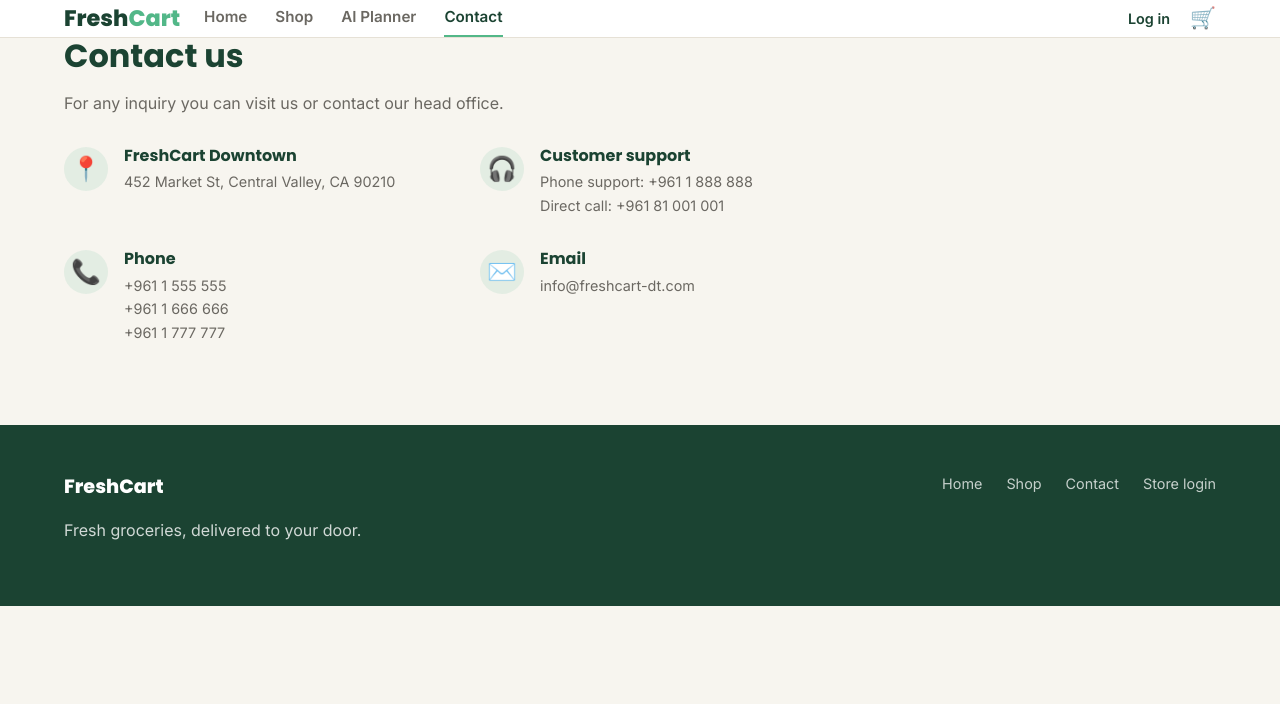
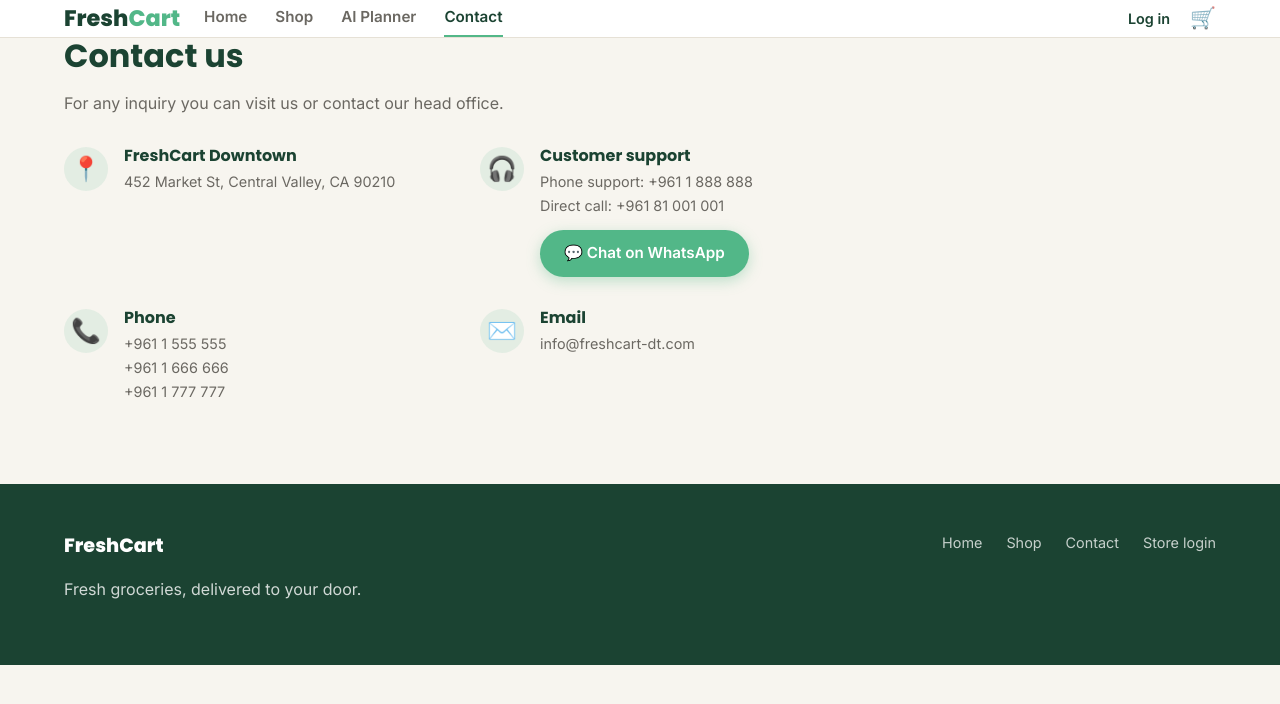
Before and after one commit to rawanmiri26-hub/freshcart-frontend, a React (Vite) app: page /contact in a window 1280 px wide. Shown: the top 704 px of the page. Built offline with nearby package versions, Linux system fonts and the light colour scheme; no server answers.

Commit message:
WH and call popup

```diff
--- a/src/pages/Checkout.css
+++ b/src/pages/Checkout.css
@@ -100,6 +100,25 @@
   margin-top: 4px;
 }
 
+.checkout-call-popup {
+  text-align: center;
+  max-width: 380px;
+}
+
+.checkout-call-spinner {
+  font-size: 2.5rem;
+  margin-bottom: 12px;
+  animation: checkout-call-ring 1s ease-in-out infinite;
+}
+
+@keyframes checkout-call-ring {
+  0%, 100% { transform: rotate(0deg); }
+  20% { transform: rotate(-15deg); }
+  40% { transform: rotate(12deg); }
+  60% { transform: rotate(-8deg); }
+  80% { transform: rotate(5deg); }
+}
+
 .checkout-success {
   text-align: center;
   max-width: 520px;
--- a/src/pages/Checkout.jsx
+++ b/src/pages/Checkout.jsx
@@ -20,6 +20,7 @@ export default function Checkout() {
   const [error, setError] = useState('');
   const [submitting, setSubmitting] = useState(false);
   const [success, setSuccess] = useState(false);
+  const [showCallPopup, setShowCallPopup] = useState(false);
 
   useEffect(() => {
     api
@@ -34,6 +35,7 @@ export default function Checkout() {
   const total = subtotal + DELIVERY_FEE;
   const selectedMethodObj = paymentMethods.find((m) => m.id === selectedMethod);
   const isWhish = selectedMethodObj?.name.toLowerCase().includes('whish');
+  const isCallConfirm = selectedMethodObj?.name.toLowerCase().includes('call');
 
   const handleConfirm = async (e) => {
     e.preventDefault();
@@ -46,6 +48,14 @@ export default function Checkout() {
     if (isWhish && !whishAccount.trim()) {
       setError('Please enter your Whish Money account number.');
       return;
+    }
+
+    // Simulate the "we're calling the store to confirm" moment before
+    // actually placing the order, matching the storyboard's phone-based flow.
+    if (isCallConfirm) {
+      setShowCallPopup(true);
+      await new Promise((resolve) => setTimeout(resolve, 2200));
+      setShowCallPopup(false);
     }
 
     setSubmitting(true);
@@ -122,6 +132,16 @@ export default function Checkout() {
 
   return (
     <div className="container section">
+      {showCallPopup && (
+        <div className="admin-form-modal-backdrop">
+          <div className="admin-form-modal checkout-call-popup">
+            <div className="checkout-call-spinner" aria-hidden="true">📞</div>
+            <h2>Calling FreshCart to confirm your order…</h2>
+            <p className="page-subtitle">One of our team members is confirming your order details.</p>
+          </div>
+        </div>
+      )}
+
       <Link to="/cart" className="checkout-back">← Back to cart</Link>
       <h1 className="page-title">Checkout</h1>
 
--- a/src/pages/ContactUs.css
+++ b/src/pages/ContactUs.css
@@ -33,6 +33,17 @@
   font-size: 0.9rem;
 }
 
+.contact-whatsapp-btn {
+  margin-top: 12px;
+  display: inline-flex;
+  background: #25d366;
+  box-shadow: 0 4px 14px rgba(37, 211, 102, 0.35);
+}
+
+.contact-whatsapp-btn:hover {
+  background: #1ebe5a;
+}
+
 @media (max-width: 700px) {
   .contact-grid {
     grid-template-columns: 1fr;
--- a/src/pages/ContactUs.jsx
+++ b/src/pages/ContactUs.jsx
@@ -21,6 +21,14 @@ export default function ContactUs() {
             <h3>Customer support</h3>
             <p>Phone support: +961 1 888 888</p>
             <p>Direct call: +961 81 001 001</p>
+            <a
+              href="https://wa.me/96181001001?text=Hi%20FreshCart%2C%20I%20have%20a%20question%20about%20my%20order."
+              target="_blank"
+              rel="noopener noreferrer"
+              className="btn btn-primary contact-whatsapp-btn"
+            >
+              💬 Chat on WhatsApp
+            </a>
           </div>
         </div>
 
```
